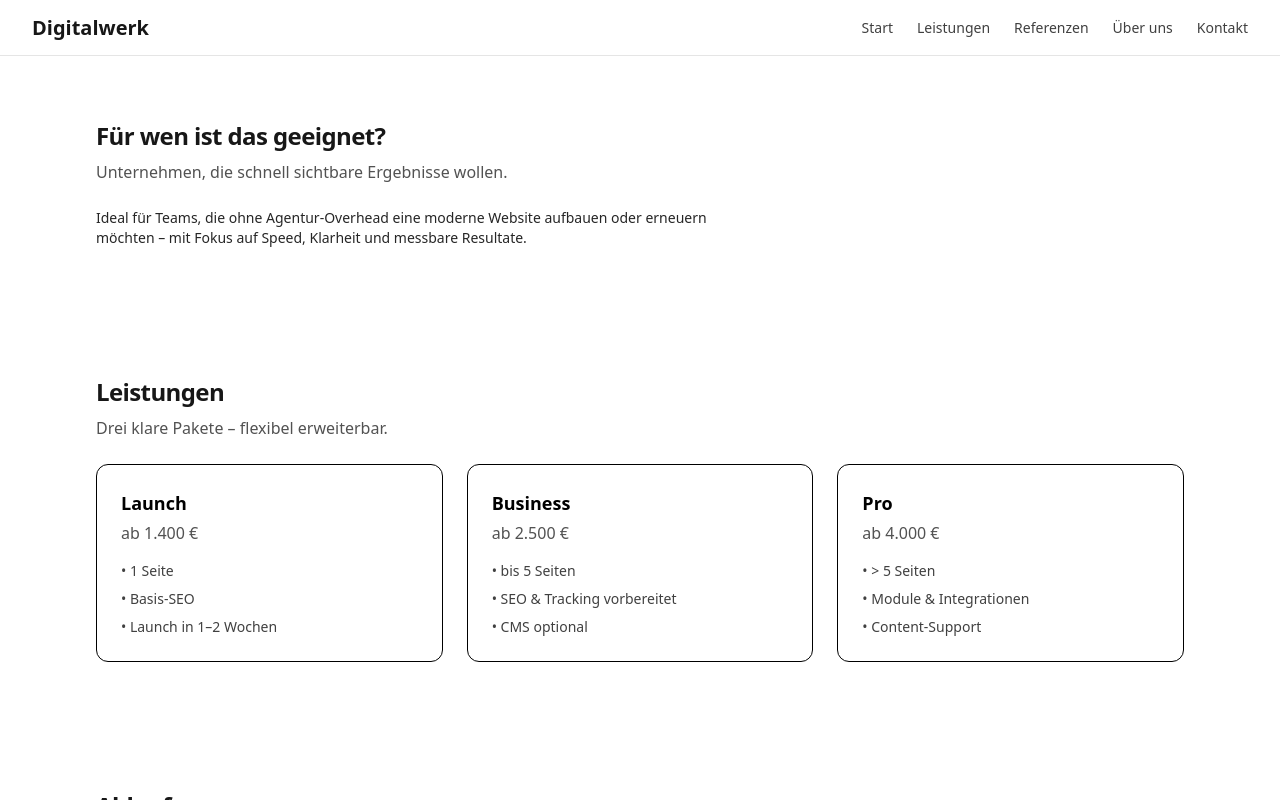
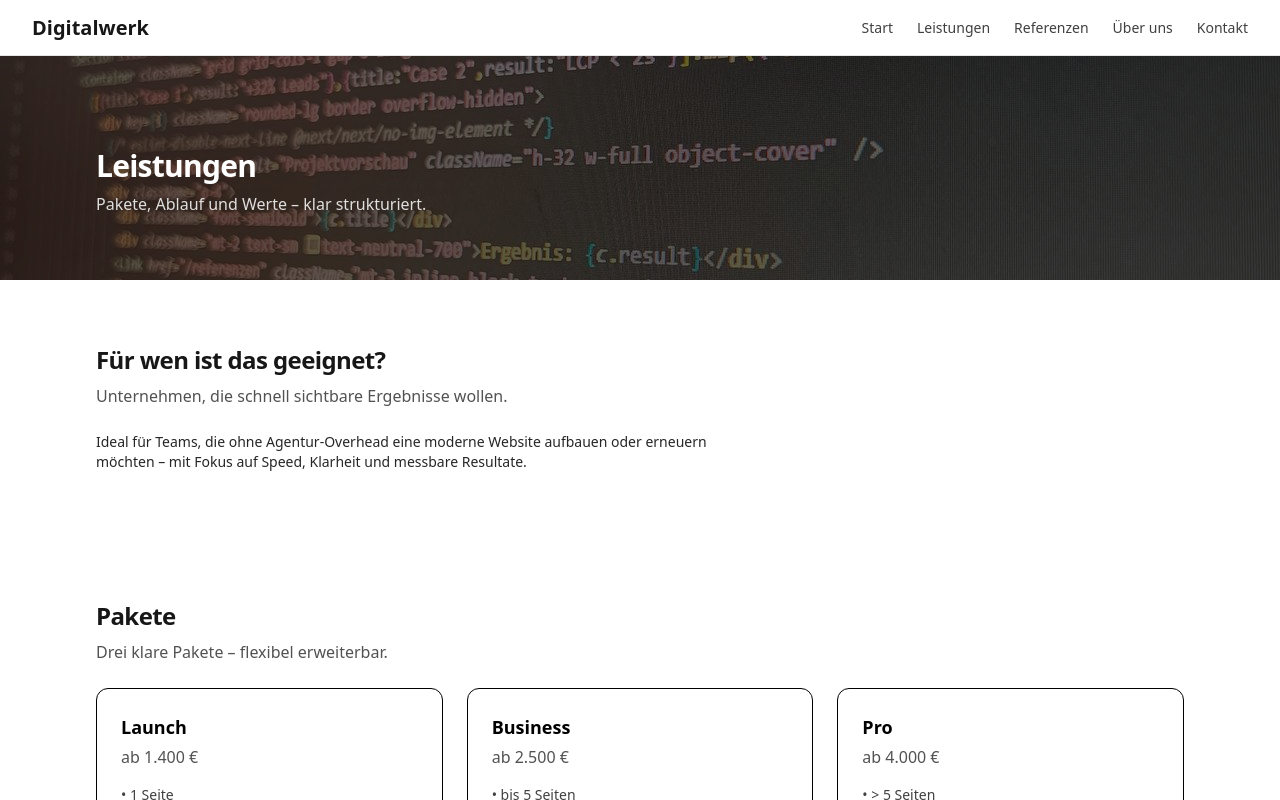
Before and after one commit to Remodops/digitalwerk, a Next.js app: page /leistungen in a window 1280 px wide. Shown: the top 800 px of the page. Built offline with nearby package versions, Linux system fonts and the light colour scheme; no server answers.

Commit message:
feat(ux): PageHero‑Komponente (Mini‑Hero 20–30vh) und Integration auf Leistungen/Referenzen/Über‑uns

```diff
--- a/src/app/(site)/leistungen/page.tsx
+++ b/src/app/(site)/leistungen/page.tsx
@@ -1,5 +1,6 @@
 import { Section } from "@/components/ui/Section";
 import { withPageMeta } from "@/lib/seo";
+import { PageHero } from "@/components/shared/PageHero";
 import Link from "next/link";
 
 export const metadata = withPageMeta({ title: "Leistungen" });
@@ -12,13 +13,14 @@ export default function Page() {
   ];
   return (
     <>
+      <PageHero title="Leistungen" subtitle="Pakete, Ablauf und Werte – klar strukturiert." bgImageSrc="/images/home/code-2.jpg" />
       <Section title="Für wen ist das geeignet?" subtitle="Unternehmen, die schnell sichtbare Ergebnisse wollen.">
         <p className="text-sm text-neutral-800 max-w-2xl">
           Ideal für Teams, die ohne Agentur‑Overhead eine moderne Website aufbauen oder erneuern möchten –
           mit Fokus auf Speed, Klarheit und messbare Resultate.
         </p>
       </Section>
-      <Section title="Leistungen" subtitle="Drei klare Pakete – flexibel erweiterbar.">
+      <Section title="Pakete" subtitle="Drei klare Pakete – flexibel erweiterbar.">
         <div className="grid grid-cols-1 gap-6 sm:grid-cols-3">
           {packages.map((p) => (
             <div key={p.name} className="rounded-xl border p-6">
--- a/src/app/(site)/referenzen/page.tsx
+++ b/src/app/(site)/referenzen/page.tsx
@@ -1,4 +1,5 @@
 import Link from "next/link";
+import { PageHero } from "@/components/shared/PageHero";
 import { Section } from "@/components/ui/Section";
 import { withPageMeta } from "@/lib/seo";
 
@@ -12,7 +13,9 @@ const cases = [
 
 export default function Page() {
   return (
-    <Section title="Referenzen" subtitle="Problem → Lösung → Ergebnis.">
+    <>
+    <PageHero title="Referenzen" subtitle="Problem → Lösung → Ergebnis – echte Resultate." bgImageSrc="/images/referenzen/case-placeholder.jpg" />
+    <Section title="Cases" subtitle="Ausgewählte Projekte im Überblick.">
       <div className="grid grid-cols-1 gap-6 sm:grid-cols-3">
         {cases.map((c) => (
           <div key={c.slug} className="rounded-xl border overflow-hidden">
@@ -30,5 +33,6 @@ export default function Page() {
         ))}
       </div>
     </Section>
+    </>
   );
 }
--- a/src/app/(site)/ueber-uns/page.tsx
+++ b/src/app/(site)/ueber-uns/page.tsx
@@ -1,12 +1,14 @@
 import { Section } from "@/components/ui/Section";
 import { withPageMeta } from "@/lib/seo";
 import Link from "next/link";
+import { PageHero } from "@/components/shared/PageHero";
 
 export const metadata = withPageMeta({ title: "Über uns" });
 
 export default function Page() {
   return (
     <>
+      <PageHero title="Über uns" subtitle="Mission, Werte und Kompetenz – klar und greifbar." bgImageSrc="/images/home/code-2.jpg" />
       <Section title="Mission / Leitbild">
         <p className="text-sm text-neutral-800 max-w-2xl">
           Wir schaffen Websites, die Vertrauen aufbauen und Wachstum ermöglichen – ohne unnötigen Overhead.
--- /dev/null
+++ b/src/components/shared/PageHero.tsx
@@ -0,0 +1,41 @@
+import Image from "next/image";
+import { Container } from "@/components/ui/Container";
+import * as React from "react";
+
+type PageHeroProps = {
+  title: string;
+  subtitle?: string;
+  bgImageSrc?: string;
+  gradientFrom?: string; // tailwind color class, e.g. 'from-sky-700'
+  gradientTo?: string;   // e.g. 'to-sky-900'
+  overlayOpacity?: string; // e.g. 'bg-black/40'
+};
+
+export function PageHero({
+  title,
+  subtitle,
+  bgImageSrc,
+  gradientFrom = "from-neutral-800",
+  gradientTo = "to-black",
+  overlayOpacity = "bg-black/40",
+}: PageHeroProps) {
+  return (
+    <section className={`relative isolate overflow-hidden ${gradientFrom} ${gradientTo} bg-gradient-to-b`}
+      aria-label="Seitenkopf">
+      {bgImageSrc && (
+        <Image
+          src={bgImageSrc}
+          alt=""
+          fill
+          priority
+          className="absolute inset-0 -z-10 h-full w-full object-cover opacity-60"
+        />
+      )}
+      <div className={`absolute inset-0 -z-10 ${overlayOpacity}`} />
+      <Container className="py-12 sm:py-16 min-h-[22vh] sm:min-h-[28vh] flex flex-col justify-end">
+        <h1 className="text-2xl sm:text-3xl font-semibold tracking-tight text-white">{title}</h1>
+        {subtitle && <p className="mt-2 max-w-3xl text-white/85">{subtitle}</p>}
+      </Container>
+    </section>
+  );
+}
```
Also changed, not shown: 1 other file (tests, documents, lock files or other folders).
